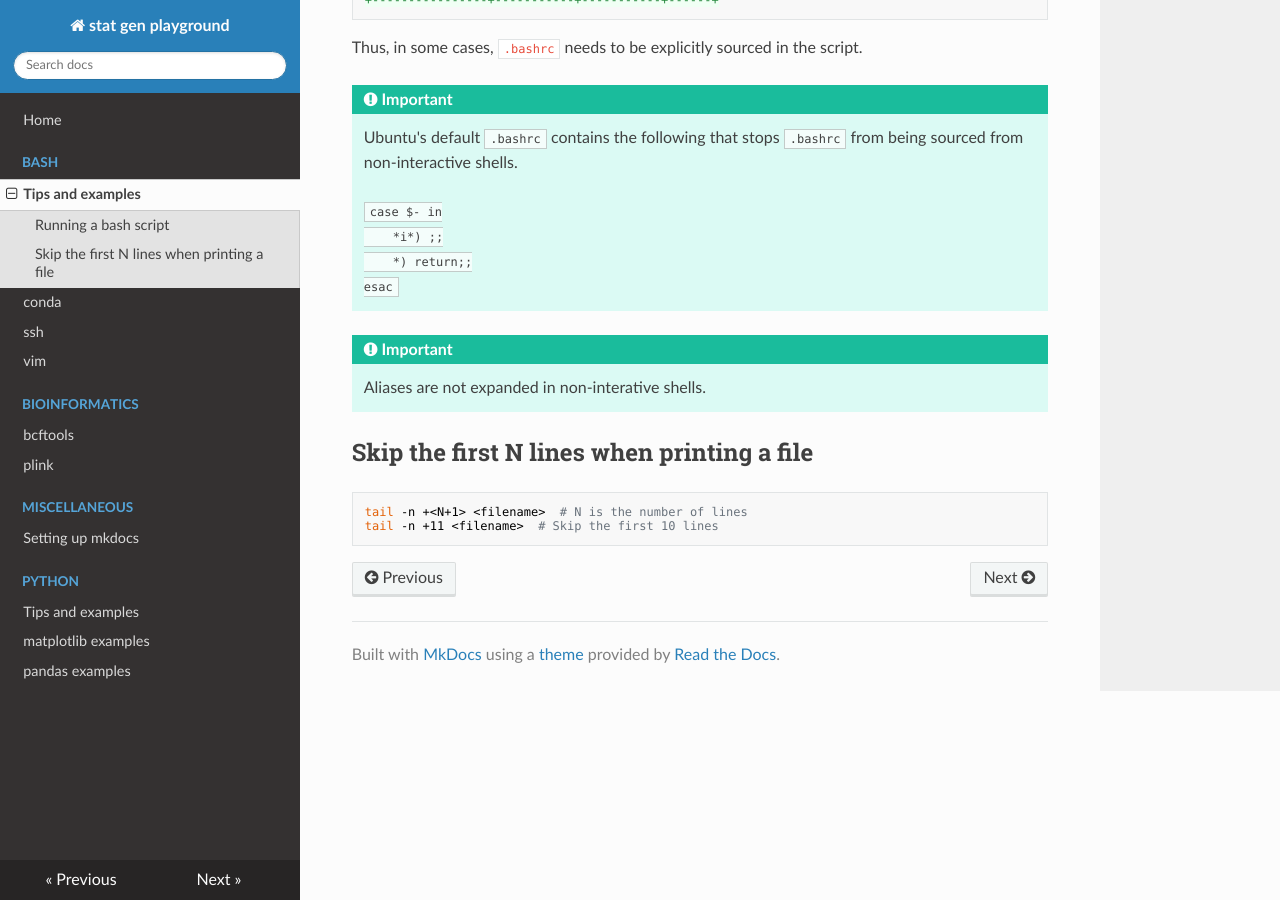
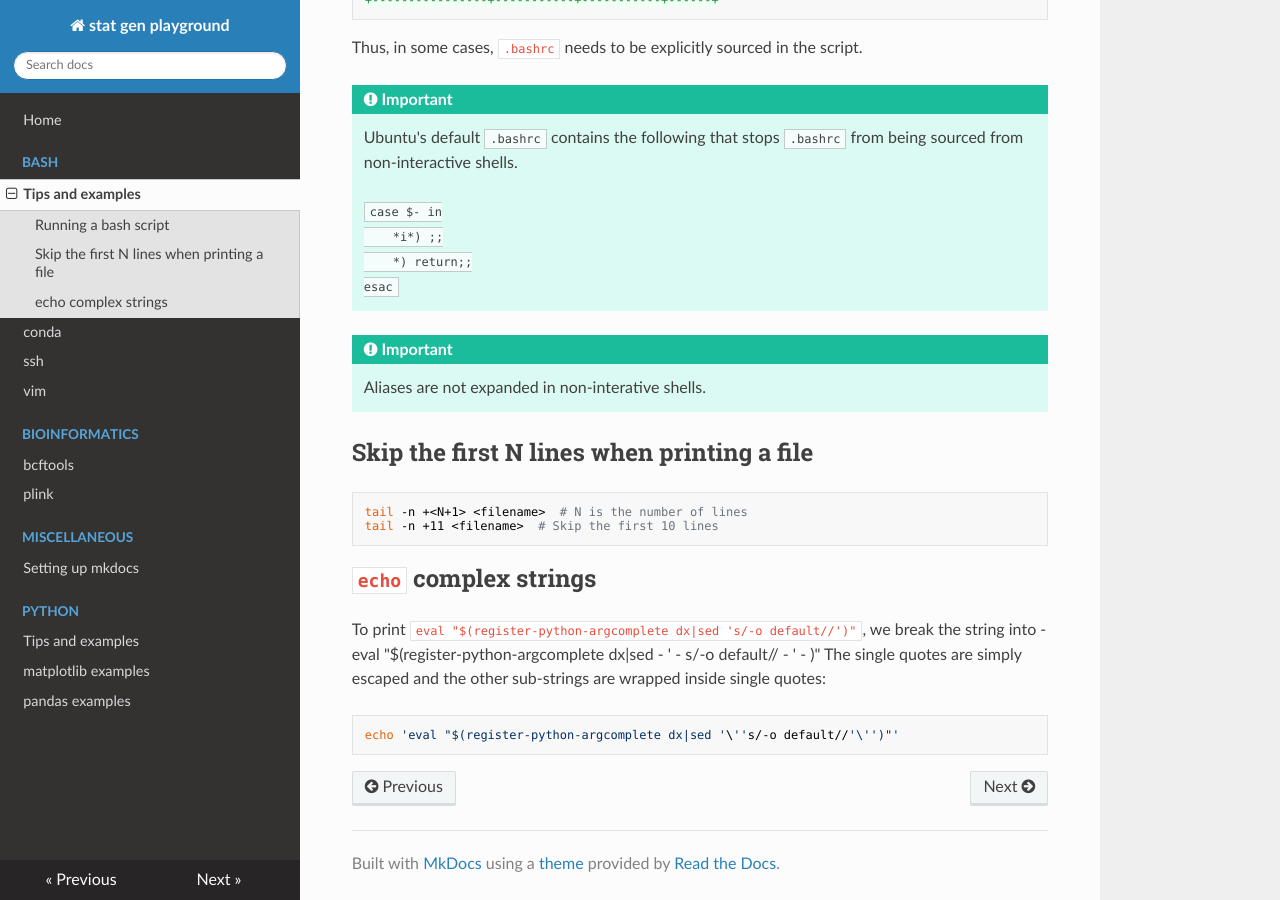
Before and after one commit to drkaizeng/statistics_and_engineering_lab, an MkDocs documentation site: the page built from docs/bash/tips_examples.md, in a window 1280 px wide and 900 px high, scrolled down 631 px. Built offline with MkDocs 1.6.1, drawn with Linux system fonts in a browser that asks for light colours; nearby versions of some CDN libraries.

Commit message:
New notes

````diff
--- a/docs/bash/tips_examples.md
+++ b/docs/bash/tips_examples.md
@@ -48,3 +48,16 @@ Thus, in some cases, `.bashrc` needs to be explicitly sourced in the script.
 tail -n +<N+1> <filename>  # N is the number of lines
 tail -n +11 <filename>  # Skip the first 10 lines
 ```
+
+
+## `echo` complex strings
+To print `eval "$(register-python-argcomplete dx|sed 's/-o default//')"`, we break the string into
+- eval "$(register-python-argcomplete dx|sed
+- '
+- s/-o default//
+- '
+- )"
+The single quotes are simply escaped and the other sub-strings are wrapped inside single quotes:
+```
+echo 'eval "$(register-python-argcomplete dx|sed '\''s/-o default//'\'')"'
+```
````
